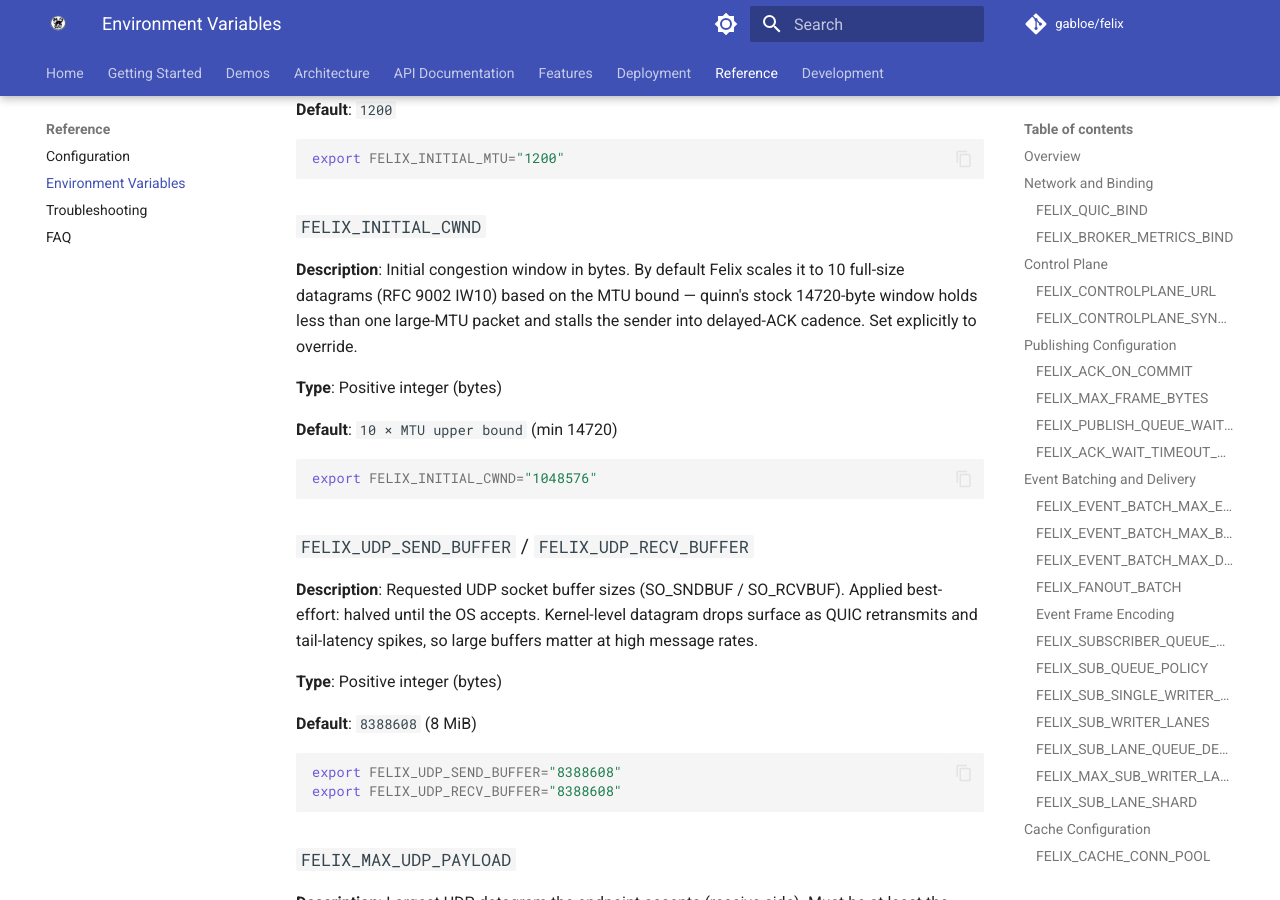
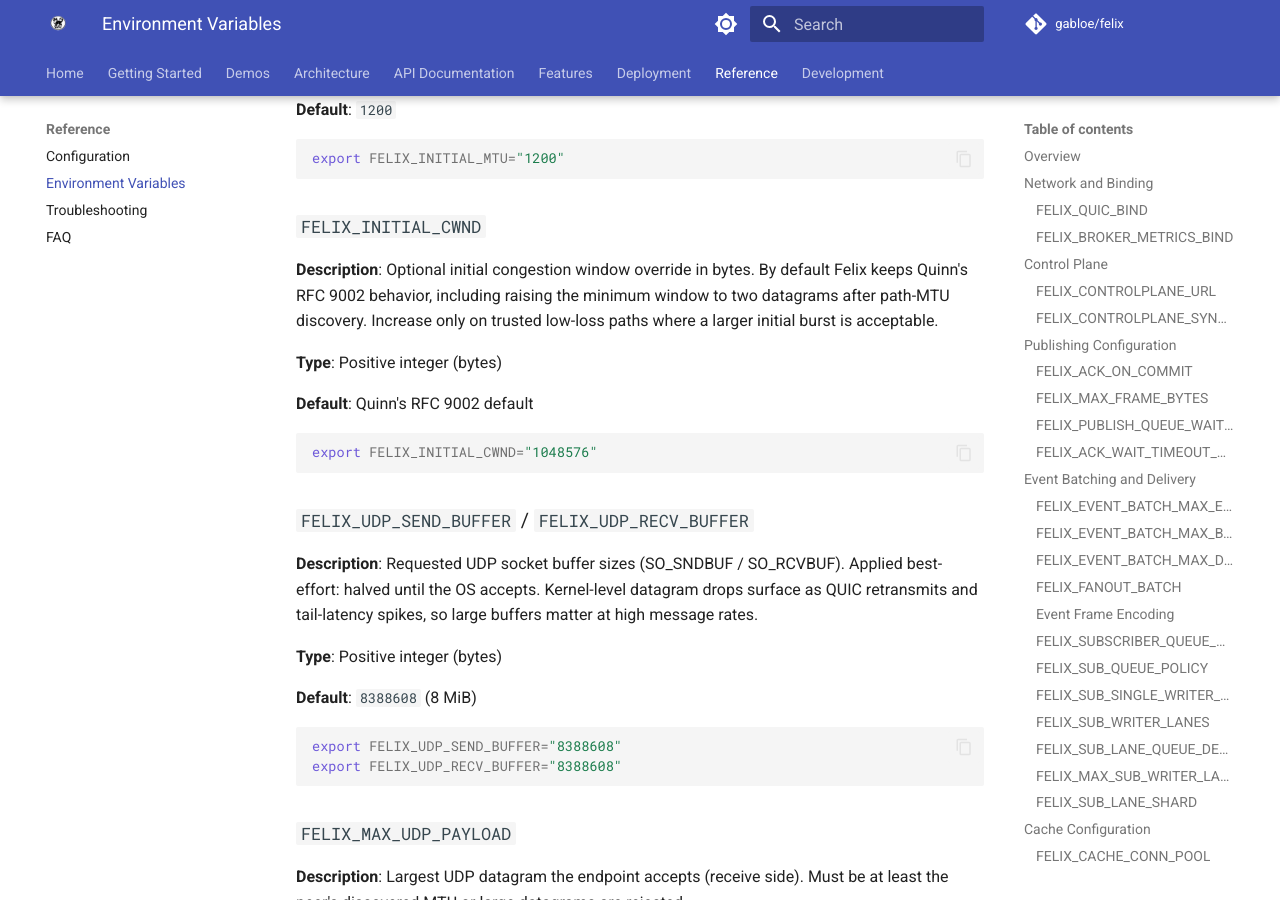
Before and after one commit to gabloe/felix, an MkDocs documentation site: the page built from docs-site/docs/reference/environment-variables.md, in a window 1280 px wide and 900 px high, scrolled down 14884 px. Built offline with MkDocs 1.6.1 and Material for MkDocs 9.7.7, drawn with Linux system fonts in a browser that asks for light colours; comment, search, counter and statistics services are not loaded; the version menu is left out.

Commit message:
Fix for non-compliance to RFC 9002

````diff
--- a/docs-site/docs/reference/environment-variables.md
+++ b/docs-site/docs/reference/environment-variables.md
@@ -704,11 +704,11 @@ export FELIX_INITIAL_MTU="1200"
 
 ### `FELIX_INITIAL_CWND`
 
-**Description**: Initial congestion window in bytes. By default Felix scales it to 10 full-size datagrams (RFC 9002 IW10) based on the MTU bound — quinn's stock 14720-byte window holds less than one large-MTU packet and stalls the sender into delayed-ACK cadence. Set explicitly to override.
+**Description**: Optional initial congestion window override in bytes. By default Felix keeps Quinn's RFC 9002 behavior, including raising the minimum window to two datagrams after path-MTU discovery. Increase only on trusted low-loss paths where a larger initial burst is acceptable.
 
 **Type**: Positive integer (bytes)
 
-**Default**: `10 × MTU upper bound` (min 14720)
+**Default**: Quinn's RFC 9002 default
 
 ```bash
 export FELIX_INITIAL_CWND="1048576"
````
Also changed, not shown: docs-site/docs/features/benchmarks.md (+1 -1 lines), 1 other file.
